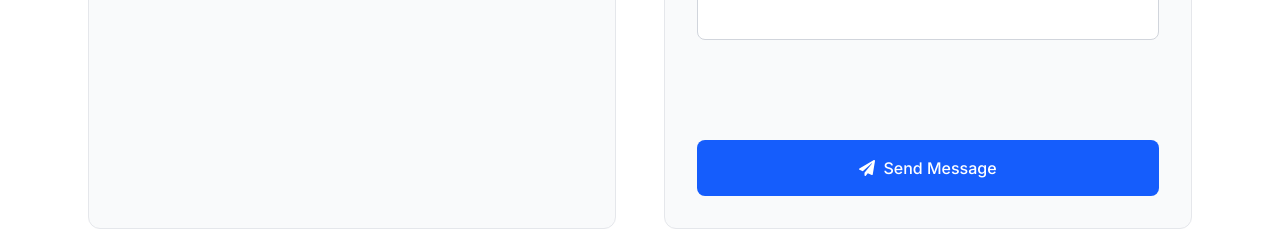
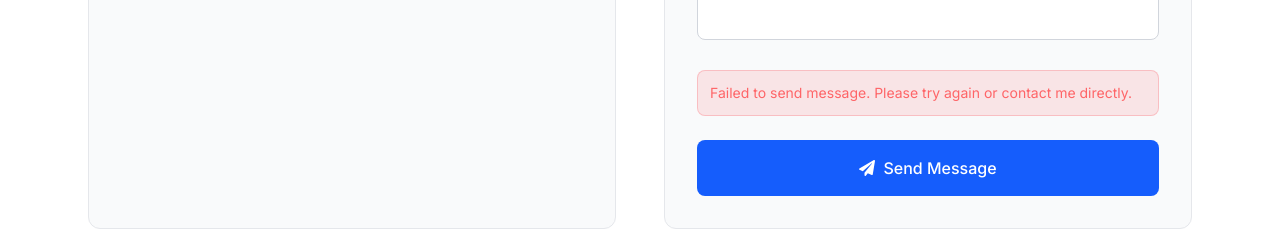
Before and after one commit to cib-Both/Portfolio, a React (Vite) app: page / in a window 1280 px wide. Both pictures are taken after typing "Sample", "name@example.com", "Sample", "Sample" into the empty fields and a click on the button "Send Message". Shown: the part 6352-6581 px from the top of the page. Built offline with nearby package versions, Linux system fonts and the light colour scheme; no server answers.

Commit message:
succes message

```diff
--- a/src/components/Contact.jsx
+++ b/src/components/Contact.jsx
@@ -262,7 +262,9 @@ ${formData.message}
 
                 {status.message && (
                   <motion.div
-                    variants={itemVariants}
+                    initial={{ opacity: 0, y: 10 }}
+                    animate={{ opacity: 1, y: 0 }}
+                    transition={{ duration: 0.3 }}
                     className={`p-3 rounded-lg text-sm ${status.type === 'success' ? 'bg-green-500/10 text-green-400 border border-green-500/20' : 'bg-red-500/10 text-red-400 border border-red-500/20'}`}
                   >
                     {status.message}
```
